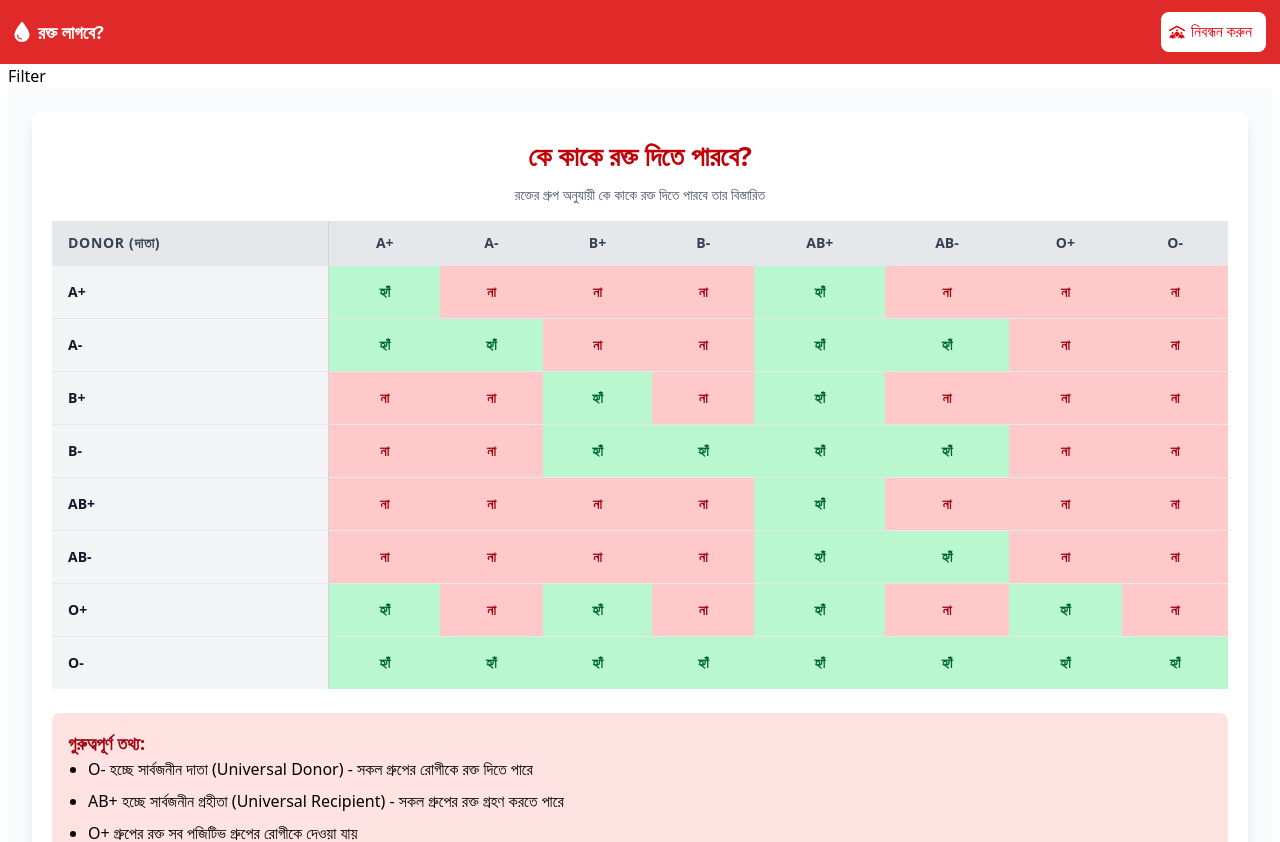
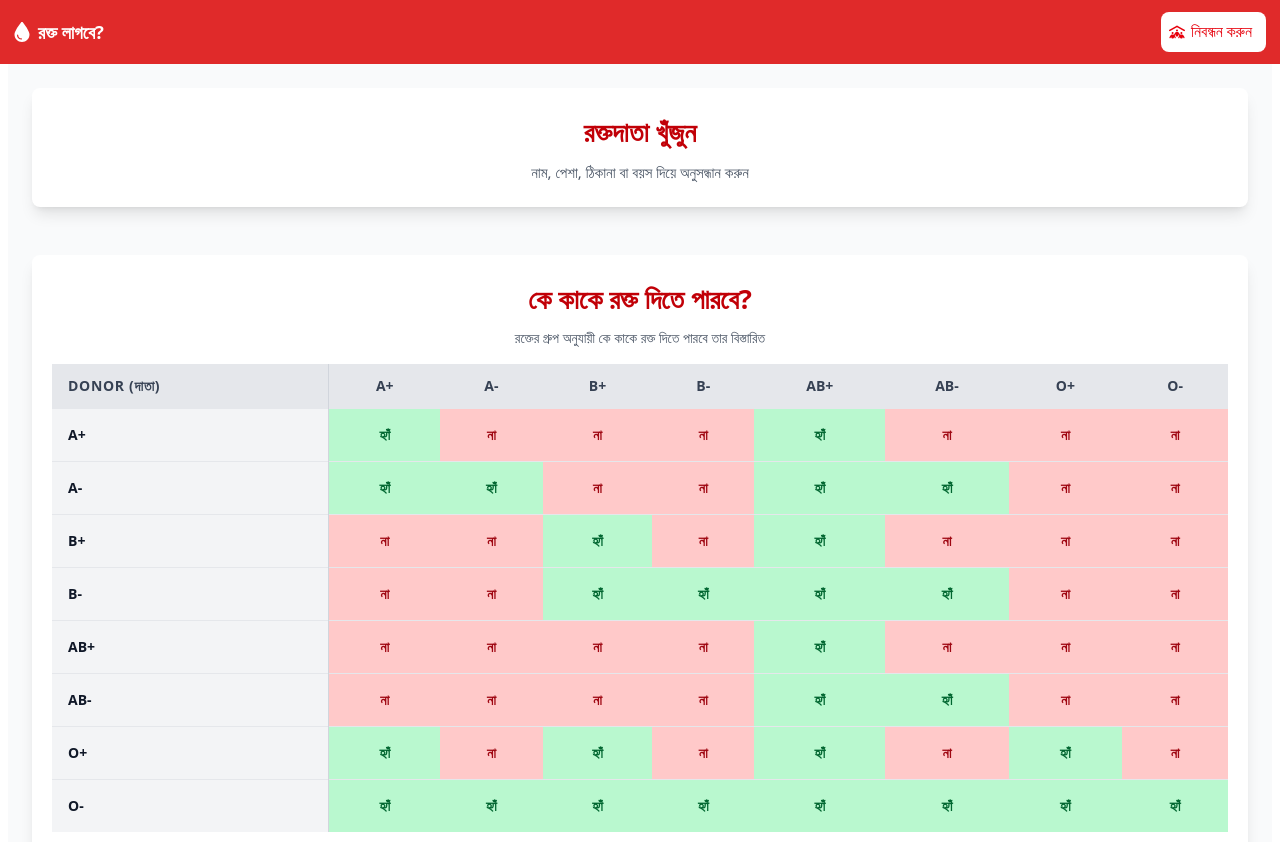
Before and after one commit to abdullah-al-shishir/RoktoLagbe-, a React (Vite) app: page / in a window 1280 px wide. Shown: the top 842 px of the page. Built offline with nearby package versions, Linux system fonts and the light colour scheme.

Commit message:
filter options added

```diff
--- a/src/Components/Bloodlist.jsx
+++ b/src/Components/Bloodlist.jsx
@@ -96,7 +96,7 @@ const Bloodlist = () => {
   ];
 
   return (
-    <div className="p-2 sm:p-6 bg-gray-50 min-h-screen ">
+    <div className="p-2 sm:p-6  min-h-screen ">
       <div className="bg-white shadow-lg rounded-lg px-5 py-6">
         <h1 className="text-[27px] font-extrabold mb-2 text-red-700 text-center">
           কে কাকে রক্ত দিতে পারবে?
--- /dev/null
+++ b/src/Components/Filter.jsx
@@ -0,0 +1,18 @@
+import React from "react";
+
+const Filter = () => {
+  return (
+    <div className="p-2 sm:p-6">
+      <div className="bg-white shadow-lg rounded-lg px-5 py-6">
+        <h1 className="text-[27px] font-extrabold mb-2 text-red-700 text-center">
+          রক্তদাতা খুঁজুন
+        </h1>
+        <p className="text-center text-gray-600 text-[15px]">
+          নাম, পেশা, ঠিকানা বা বয়স দিয়ে অনুসন্ধান করুন
+        </p>
+      </div>
+    </div>
+  );
+};
+
+export default Filter;
--- a/src/Pages/Home.jsx
+++ b/src/Pages/Home.jsx
@@ -2,11 +2,12 @@ import React from "react";
 import Bloodlist from "../Components/Bloodlist";
 import Info from "../Components/Info";
 import Help from "../Components/Help";
+import Filter from "../Components/Filter";
 
 const Home = () => {
   return (
-    <div className="mx-2">
-      Filter
+    <div className="mx-2 bg-gray-50">
+      <Filter />
       <Bloodlist />
       <Info />
       <Help />
```
